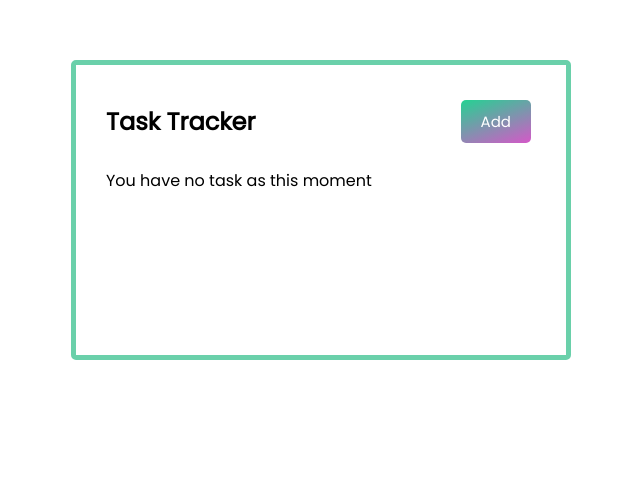
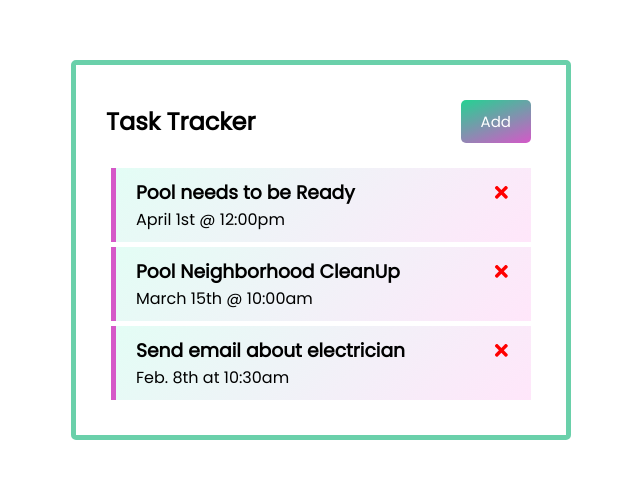
Before and after one commit to cdsalty/TaskTracker, a React (Create React App) app: page / in a window 1280 px wide. Shown: the top 478 px of the page, without its empty margins (319-959 px from the left). Built offline with nearby package versions, Linux system fonts and the light colour scheme; data requests are answered from the project's data file.

Commit message:
added add task, delete task and working with data on backend

```diff
--- a/db.json
+++ b/db.json
@@ -2,21 +2,21 @@
   "tasks": [
     {
       "id": 1,
-      "text": "Doctors Appointment",
-      "day": "Feb. 4th @ 12:00pm",
-      "reminder": "true"
-    },
-    {
-      "id": 2,
-      "text": "Ellie's Dance Lessons",
-      "day": "Feb. 6th @ 4:00pm",
+      "text": "Pool needs to be Ready",
+      "day": "April 1st @ 12:00pm",
       "reminder": "true"
     },
     {
       "id": 3,
-      "text": "Yard Clean-up",
-      "day": "Feb. 3rd @ 10:00am",
+      "text": "Pool Neighborhood CleanUp",
+      "day": "March 15th @ 10:00am",
       "reminder": "false"
+    },
+    {
+      "text": "Send email about electrician",
+      "day": "Feb. 8th at 10:30am",
+      "reminder": true,
+      "id": 4
     }
   ]
 }
--- a/src/App.js
+++ b/src/App.js
@@ -1,4 +1,4 @@
-import { useState } from "react";
+import { useState, useEffect } from "react";
 import Header from "./components/Header";
 import Tasks from "./components/Tasks";
 import AddTask from "./components/AddTask";
@@ -7,19 +7,42 @@
   const [showAddTask, setShowAddTask] = useState(false);
   const [tasks, setTasks] = useState([]);
 
+  useEffect(() => {
+    const getTasks = async () => {
+      const tasksFromServer = await fetchTasks();
+      setTasks(tasksFromServer);
+    };
+    getTasks();
+  }, []);
+
+  // Fetch Tasks
+  const fetchTasks = async () => {
+    const res = await fetch("http://localhost:5000/tasks");
+    const data = await res.json();
+    return data;
+  };
   // Add Task
-  const addTask = task => {
-    // console.log(task);
-    const id = Math.floor(Math.random() * 10000) + 1;
-    // console.log(id);
-    // newTask is the id created above along with the task, day and reminder from the information currently entered on the form.
-    const newTask = { id, ...task };
-    setTasks([...tasks, newTask]);
-    // setShowAddTask(false)
+  const addTask = async task => {
+    const res = await fetch("http://localhost:5000/tasks", {
+      method: "POST",
+      headers: {
+        "content-type": "application/json"
+      },
+      body: JSON.stringify(task)
+    });
+    // the data returned is the new task info. Add the new task to the rest of the tasks
+    const data = await res.json();
+    setTasks([...tasks, data]);
+    setShowAddTask(false);
   };
 
   // Delete Task
-  const deleteTask = id => {
+  const deleteTask = async id => {
+    // we need to fetch the delete method in order to delete from the backend
+    await fetch(`http://localhost:5000/tasks/${id}`, {
+      method: "DELETE"
+    });
+    // the function below removes from the front end only
     setTasks(tasks.filter(task => task.id !== id));
   };
 
@@ -53,6 +76,16 @@
 export default App;
 
 /*
+Add Task
+const addTask = task => {
+    // ID to identify/assign to each set of tasks
+    const id = Math.floor(Math.random() * 10000) + 1;
+    const newTask = { id, ...task };
+    setTasks([...tasks, newTask]);
+    // setShowAddTask(false)
+  };
+
+
 // Delete Task
   const deleteTask = id => {
     // What should be shown when a task is deleted?
```
Also changed, not shown: 1 other file (tests, documents, lock files or other folders).
